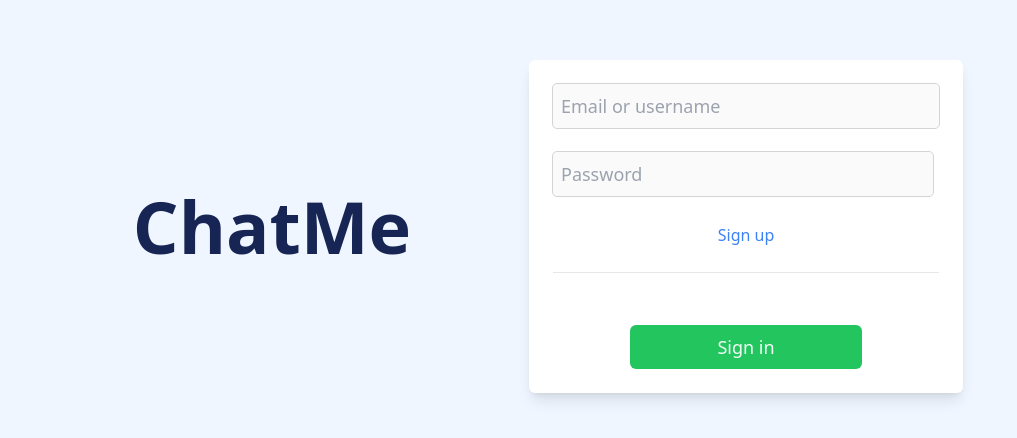
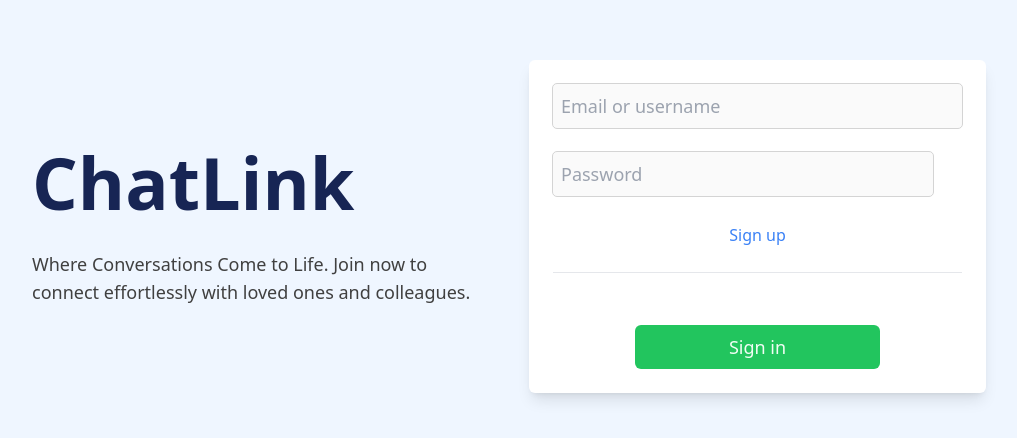
Before and after one commit to aerahrah/chat-app, a React (Vite) app in the folder client/: page /signin in a window 1280 px wide. Shown: the part 174-612 px from the top of the page, without its empty margins (131-1148 px from the left). Built offline with nearby package versions, Linux system fonts and the light colour scheme; no server answers.

Commit message:
Update design on auth, Add leave group on chat members

```diff
--- a/client/src/components/auth/signin.jsx
+++ b/client/src/components/auth/signin.jsx
@@ -45,10 +45,19 @@ const SignIn = () => {
   };
   return (
     <div className="bg-blue-50 min-h-screen min-w-screen dark:bg-neutral-900">
-      <div className="grid grid-cols-1 md:grid-cols-2   justify-items-center place-items-center min-h-screen mx-auto md:max-w-[940px] px-4 gap-10">
-        <h1 className="text-6xl md:text-7xl font-black text-blue-950 dark:text-blue-500 self-end md:self-center">
-          ChatMe
-        </h1>
+      <div className="grid grid-cols-1 md:grid-cols-2   justify-items-center place-items-center min-h-screen mx-auto md:max-w-[986px] px-4 gap-10">
+        <div className="self-end md:self-center text-center md:text-start max-w-lg">
+          <div className=" flex flex-col md:gap-8">
+            <h1 className="text-6xl md:text-7xl font-black text-blue-950 dark:text-blue-500 ">
+              ChatLink
+            </h1>
+            <p className="text-lg text-neutral-700 dark:text-blue-100 ">
+              Where Conversations Come to Life. Join now to connect effortlessly
+              with loved ones and colleagues.
+            </p>
+          </div>
+        </div>
+
         <form
           className="flex flex-col gap-6 bg-white shadow-lg p-4 md:p-6 rounded-md text-lg dark:bg-neutral-800 w-full max-w-[460px]  self-start md:self-center"
           onSubmit={handleSubmit(handleSignIn)}
--- a/client/src/components/auth/signup.jsx
+++ b/client/src/components/auth/signup.jsx
@@ -52,9 +52,17 @@ const SignUp = () => {
   return (
     <div className="bg-blue-50 min-h-screen min-w-screen dark:bg-neutral-900">
       <div className="grid grid-cols-1 md:grid-cols-2   justify-items-center place-items-center min-h-screen mx-auto md:max-w-[940px] px-4 gap-10">
-        <h1 className="text-6xl md:text-7xl font-black text-blue-950 dark:text-blue-500 self-end md:self-center">
-          ChatMe
-        </h1>
+        <div className="self-end md:self-center text-center md:text-start max-w-lg">
+          <div className=" flex flex-col gap-4  md:gap-8">
+            <h1 className="text-6xl md:text-7xl font-black text-blue-950 dark:text-blue-500 ">
+              ChatLink
+            </h1>
+            <p className="text-lg text-neutral-700 dark:text-blue-100 ">
+              Where Conversations Come to Life. Join now to connect effortlessly
+              with loved ones and colleagues.
+            </p>
+          </div>
+        </div>
         <form
           className="flex flex-col gap-6 bg-white shadow-lg p-4 md:p-6 rounded-md text-lg dark:bg-neutral-800 w-full self-start md:self-center max-w-[460px]"
           onSubmit={handleSubmit(handleSignUp)}
--- a/client/src/components/pages/chatbox/chatMenu/chatMember/chatMemberItem.jsx
+++ b/client/src/components/pages/chatbox/chatMenu/chatMember/chatMemberItem.jsx
@@ -1,11 +1,11 @@
 import { getSpecificImg } from "../../../sidebar/getAllChats/getChatInfo";
 import { Menu } from "@headlessui/react";
-import { BiMinus, BiDotsHorizontalRounded } from "react-icons/bi";
+import { BiMinus, BiDotsHorizontalRounded, BiLogOut } from "react-icons/bi";
 import { useState } from "react";
 import useThemeStore from "../../../../state/useThemeStore";
 import RemoveChatMember from "./RemoveChatMember";
 
-const ChatMemberItem = ({ member, chatId }) => {
+const ChatMemberItem = ({ memberData, chatId, userId }) => {
   const theme = useThemeStore((state) => state.theme);
   const [openConfirmationDialog, setOpenConfirmationDialog] = useState(false);
 
@@ -14,14 +14,14 @@ const ChatMemberItem = ({ member, chatId }) => {
   };
 
   return (
-    <div className="p-2 flex justify-between items-center" key={member._id}>
+    <div className="p-2 flex justify-between items-center" key={memberData._id}>
       <div className="flex gap-2 items-center">
         <img
-          src={getSpecificImg(member)}
+          src={getSpecificImg(memberData)}
           alt="avatar"
           className="h-9 w-9 rounded-full"
         />
-        <p> {member.name}</p>
+        <p> {memberData.name}</p>
       </div>
 
       <Menu as="div" className="relative inline-block text-left">
@@ -47,9 +47,17 @@ const ChatMemberItem = ({ member, chatId }) => {
                   theme === "light" ? "bg-neutral-200/80" : "bg-neutral-600/40"
                 } rounded-full p-2 transition duration-[300ms] outline-0`}
               >
-                <BiMinus className="h-5 w-5" />
+                {userId === memberData.user._id ? (
+                  <BiLogOut className="h-5 w-5 transform rotate-180" />
+                ) : (
+                  <BiMinus className="h-5 w-5" />
+                )}
               </i>
-              <p> remove member</p>
+              <p>
+                {userId === memberData.user._id
+                  ? "leave group"
+                  : "remove member"}
+              </p>
             </button>
           </Menu.Item>
         </Menu.Items>
@@ -58,7 +66,8 @@ const ChatMemberItem = ({ member, chatId }) => {
         openConfirmationDialog={openConfirmationDialog}
         toggleOpenComfirmationDialog={toggleOpenComfirmationDialog}
         chatId={chatId}
-        memberId={member._id}
+        userId={userId}
+        memberData={memberData}
       />
     </div>
   );
--- a/client/src/components/pages/chatbox/chatMenu/chatMember/chatMemberList.jsx
+++ b/client/src/components/pages/chatbox/chatMenu/chatMember/chatMemberList.jsx
@@ -1,13 +1,15 @@
 import ChatMemberItem from "./chatMemberItem";
 const ChatMemberList = ({ chatData }) => {
+  console.log(chatData);
   return (
     <div>
-      {chatData.chat.members.map((member) => {
+      {chatData.chat.members.map((memberData) => {
         return (
           <ChatMemberItem
-            key={member._id}
-            member={member}
+            key={memberData._id}
+            memberData={memberData}
             chatId={chatData.chat._id}
+            userId={chatData.userId}
           />
         );
       })}
--- a/client/src/components/pages/chatbox/chatMenu/chatMember/removeChatMember.jsx
+++ b/client/src/components/pages/chatbox/chatMenu/chatMember/removeChatMember.jsx
@@ -5,8 +5,9 @@ import BtnPanelComponent from "../../../../utils/btnPanelComponent";
 const RemoveChatMember = ({
   openConfirmationDialog,
   toggleOpenComfirmationDialog,
-  memberId,
+  memberData,
   chatId,
+  userId,
 }) => {
   const removeChatMemberMutation = useMutation(removeChatMember);
   const queryClient = useQueryClient();
@@ -14,7 +15,7 @@ const RemoveChatMember = ({
     try {
       await removeChatMemberMutation.mutateAsync({
         chatId,
-        memberId,
+        memberId: memberData._id,
       });
       queryClient.refetchQueries("getAllChat");
       queryClient.invalidateQueries("getConversation");
@@ -27,17 +28,24 @@ const RemoveChatMember = ({
     <DialogComponent
       openModal={openConfirmationDialog}
       closeModal={toggleOpenComfirmationDialog}
-      title="remove chat member?"
+      title={
+        userId === memberData.user._id
+          ? "leave group chat?"
+          : "remove chat member?"
+      }
     >
       <div className="w-full">
         <p className="text-sm mb-6 text-center">
-          Are you sure you want to remove this person from the conversation?
-          They will no longer be able to send or receive new messages.
+          {userId === memberData.user._id
+            ? "You will stop receiving messages from this conversation and people will see that you left."
+            : " Are you sure you want to remove this person from the conversation? They will no longer be able to send or receive new messages."}
         </p>
         <BtnPanelComponent
           closeModal={toggleOpenComfirmationDialog}
           handleOnClick={handleRemoveChatMember}
-          label="remove from chat"
+          label={
+            userId === memberData.user._id ? "leave group" : "remove from chat"
+          }
         />
       </div>
     </DialogComponent>
--- a/client/src/components/utils/dialogComponent.jsx
+++ b/client/src/components/utils/dialogComponent.jsx
@@ -33,7 +33,7 @@ const DialogComponent = ({ openModal, closeModal, title, children }) => {
                 theme === "light"
                   ? "bg-white text-neutral-700"
                   : "bg-neutral-700 text-neutral-300"
-              } w-full relative mx-auto max-w-lg rounded-md shadow-lg  p-4`}
+              } w-full relative mx-auto max-w-lg rounded-lg shadow-lg  p-4`}
             >
               <Dialog.Title className="text-lg text-center pb-4 font-semibold capitalize">
                 {title}
```
